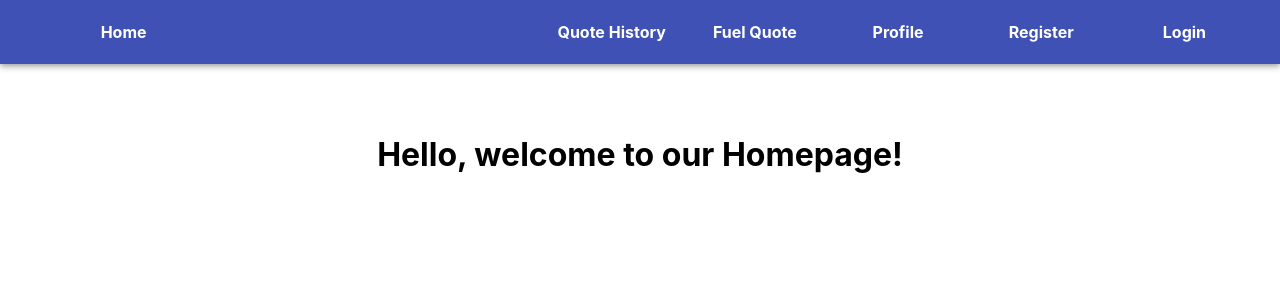
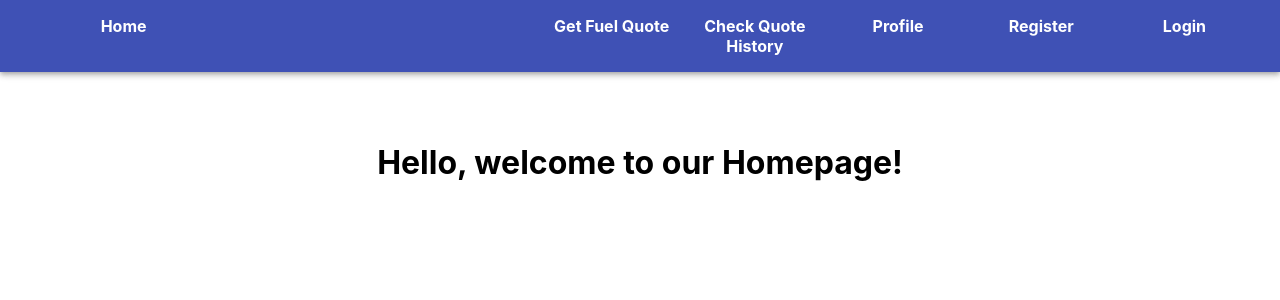
Before and after one commit to dchrisu/COSC4353, a React (Create React App) app in the folder my-app/: page / in a window 1280 px wide. Shown: the top 300 px of the page. Built offline with nearby package versions, Linux system fonts and the light colour scheme.

Commit message:
header title clarity

```diff
--- a/my-app/src/Components/Header/Header.js
+++ b/my-app/src/Components/Header/Header.js
@@ -51,8 +51,8 @@ class Header extends Component {
                             <li class={classes.gridItem}><Link to="/Login" class={classes.linkStyles}>Login</Link></li>
                             <li class={classes.gridItem}><Link to="/ClientRegistration" class={classes.linkStyles}>Register</Link></li>
                             <li class={classes.gridItem}><Link to="/ClientProfileManagement" class={classes.linkStyles}>Profile</Link></li>
-                            <li class={classes.gridItem}><Link to="/FuelQuoteForm" class={classes.linkStyles}>Fuel Quote</Link></li>
-                            <li class={classes.gridItem}><Link to="/FuelQuoteHistory" class={classes.linkStyles}>Quote History</Link></li>
+                            <li class={classes.gridItem}><Link to="/FuelQuoteHistory" class={classes.linkStyles}>Check Quote History</Link></li>
+                            <li class={classes.gridItem}><Link to="/FuelQuoteForm" class={classes.linkStyles}>Get Fuel Quote</Link></li>
                         </ul>
                     </Menu>
                 </AppBar>
```
